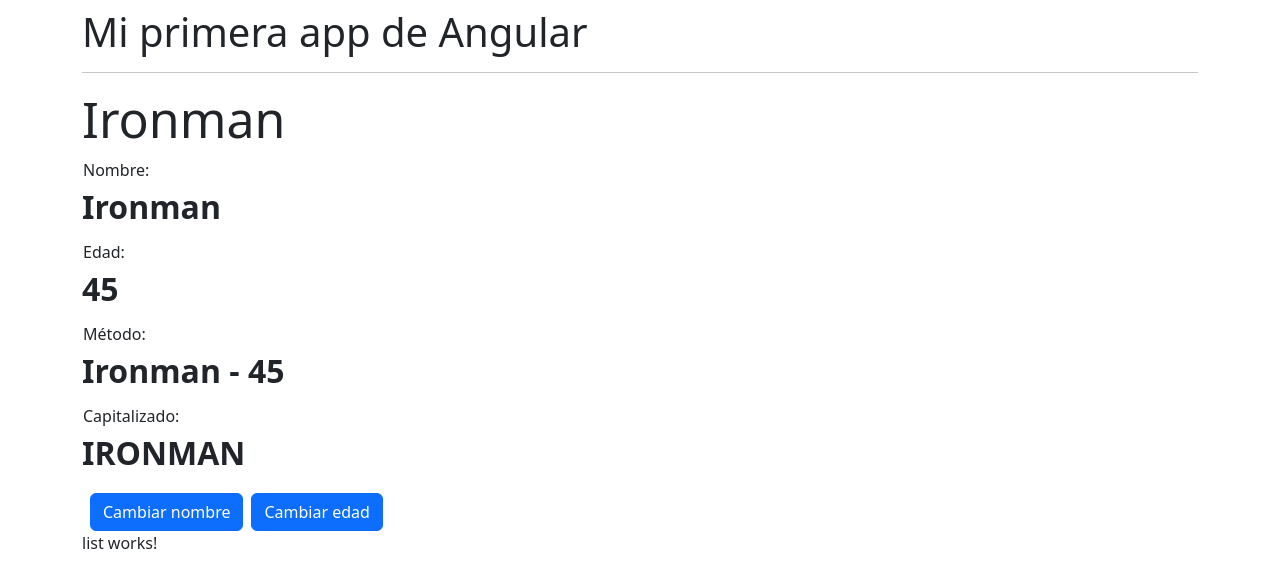
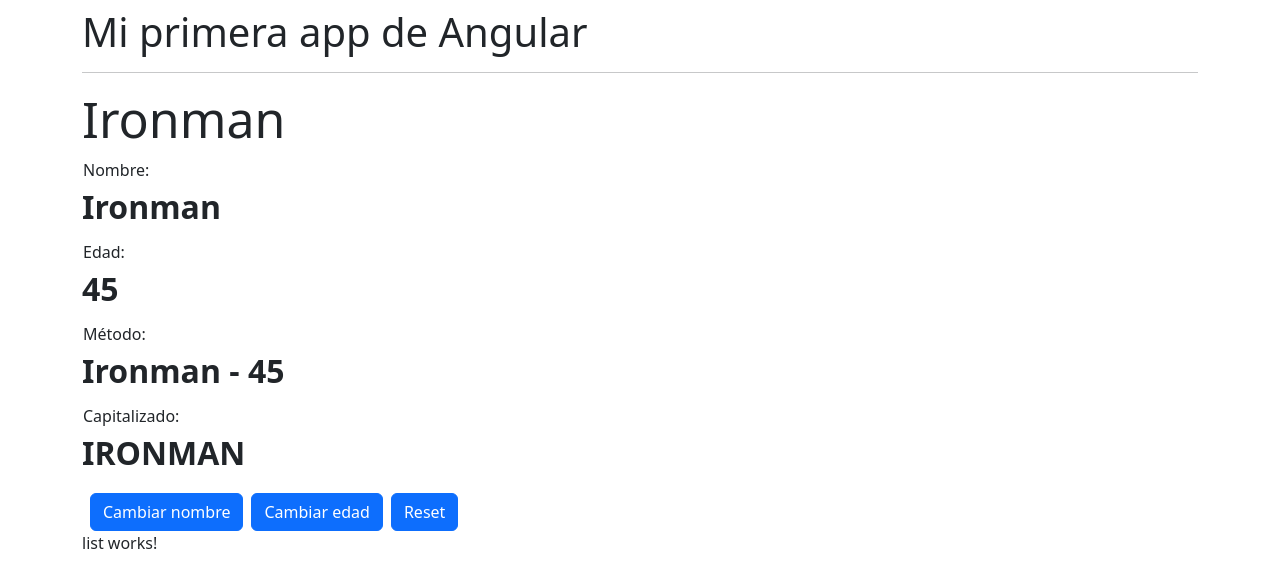
Before and after one commit to michaelrondon27/curso_angular_cero_experto, an Angular app in the folder 02-bases/: page / in a window 1280 px wide. Shown: the top 588 px of the page. Built offline with nearby package versions, Linux system fonts and the light colour scheme.

Commit message:
48. Directiva *ngIf

```diff
--- a/02-bases/src/app/heroes/hero/hero.component.html
+++ b/02-bases/src/app/heroes/hero/hero.component.html
@@ -14,10 +14,25 @@
     <dd>{{ capitalizeName }}</dd>
 </dl>
 
-<button class="btn btn-primary mx-2" (click)="changeHero()">
+<button
+    *ngIf="name !== 'Spiderman'"
+    (click)="changeHero()"
+    class="btn btn-primary mx-2"
+>
     Cambiar nombre
 </button>
 
-<button class="btn btn-primary" (click)="changeAge()">
+<button
+    *ngIf="age !== 25"
+    (click)="changeAge()"
+    class="btn btn-primary"
+>
     Cambiar edad
 </button>
+
+<button
+    (click)="resetForm()"
+    class="btn btn-primary mx-2"
+>
+    Reset
+</button>
--- a/02-bases/src/app/heroes/hero/hero.component.ts
+++ b/02-bases/src/app/heroes/hero/hero.component.ts
@@ -26,4 +26,9 @@
         this.age = 25;
     }
 
+    resetForm(): void {
+        this.name = 'Ironman';
+        this.age = 45;
+    }
+
 }
```
